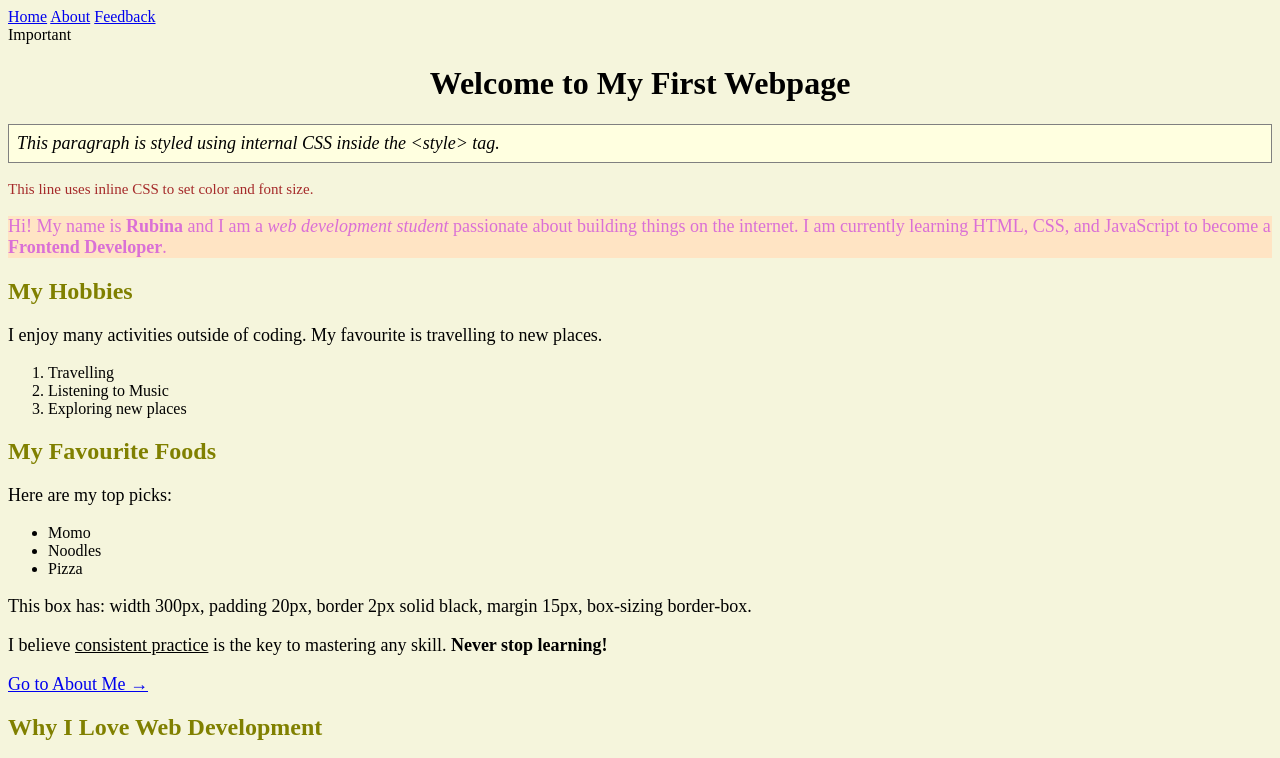
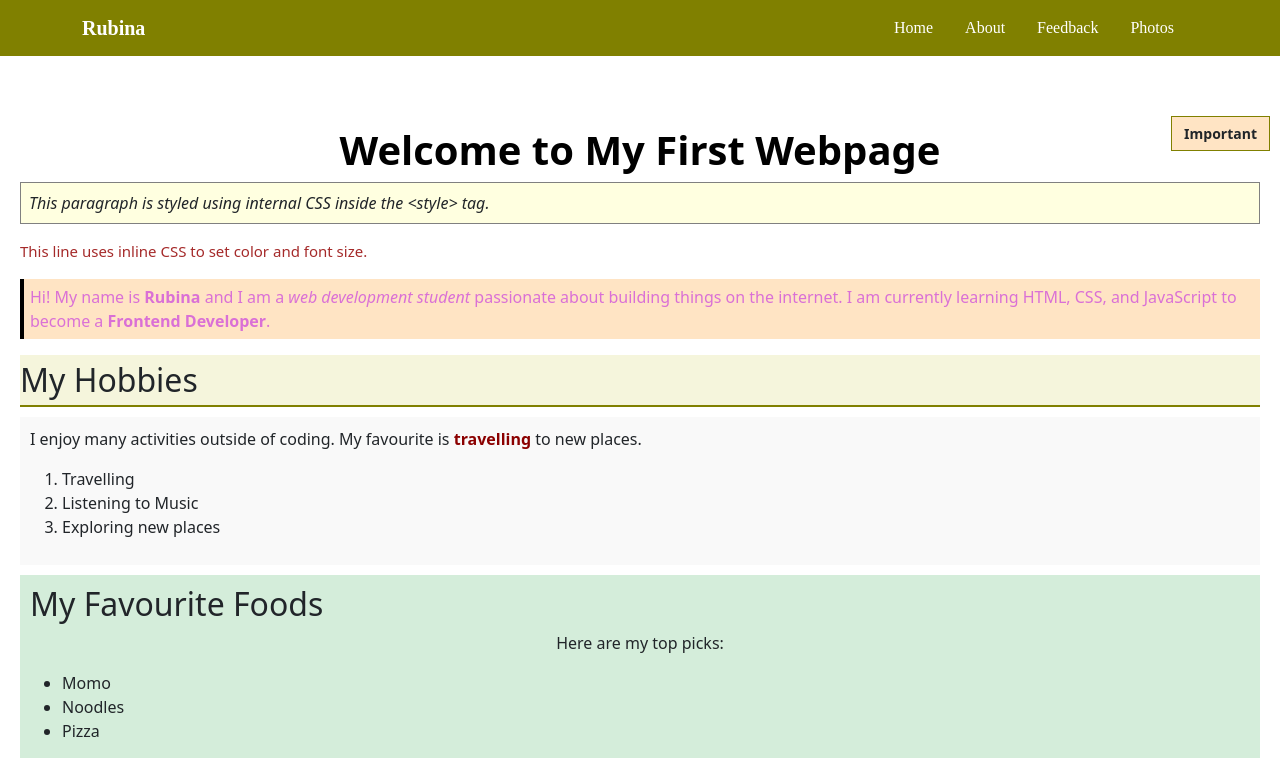
Before and after one commit to rubyna-ai/Web-development, a plain HTML site: page assignment1/index.html in a window 1280 px wide. Shown: the top 758 px of the page. Drawn offline with nearby package versions, Linux system fonts and the light colour scheme.

Commit message:
Add photos page

```diff
--- a/assignment1/index.html
+++ b/assignment1/index.html
@@ -4,6 +4,7 @@
   <meta charset="UTF-8" />
   <meta name="viewport" content="width=device-width, initial-scale=1.0" />
   <link rel="stylesheet" href="style.css"/>
+  <link href="https://cdn.jsdelivr.net/npm/bootstrap@5.3.3/dist/css/bootstrap.min.css" rel="stylesheet"/>
   <title>Welcome to My First Webpage</title>
 
   <style>
@@ -17,11 +18,22 @@
 </head>
 <body>
 
-  <div class="navbar">
-    <a href="index.html">Home</a>
-    <a href="about.html">About</a>
-    <a href="feedback.html">Feedback</a>
-  </div>
+  <nav class="navbar navbar-expand-lg" style="background-color: olive;">
+    <div class="container">
+      <a class="navbar-brand text-white fw-bold" href="index.html">Rubina</a>
+      <button class="navbar-toggler" type="button" data-bs-toggle="collapse" data-bs-target="#navMenu">
+        <span class="navbar-toggler-icon"></span>
+      </button>
+      <div class="collapse navbar-collapse" id="navMenu">
+        <ul class="navbar-nav ms-auto">
+          <li class="nav-item"><a class="nav-link text-white" href="index.html">Home</a></li>
+          <li class="nav-item"><a class="nav-link text-white" href="about.html">About</a></li>
+          <li class="nav-item"><a class="nav-link text-white" href="feedback.html">Feedback</a></li>
+          <li class="nav-item"><a class="nav-link text-white" href="photos.html">Photos</a></li>
+        </ul>
+      </div>
+    </div>
+  </nav>
 
   <div class="main-content">
 
@@ -49,7 +61,6 @@
         <li>Exploring new places</li>
       </ol>
     </div>
-
 
     <div class="colored-section">
       <h2>My Favourite Foods</h2>
@@ -81,5 +92,6 @@
 
   </div>
 
+  <script src="https://cdn.jsdelivr.net/npm/bootstrap@5.3.3/dist/js/bootstrap.bundle.min.js"></script>
 </body>
 </html>
--- a/assignment1/style.css
+++ b/assignment1/style.css
@@ -1,20 +1,161 @@
-body{
+body {
     background-color: beige;
     font-family: 'Times New Roman', Times, serif;
 }
-h1 , h2{
-color: olive;
+
+h1, h2 {
+    color: olive;
 }
-p{
-    font-size: 18px;
+
+p {
+    font-size: 16px;
 }
-.highlight{
+
+.highlight {
     background-color: bisque;
-    color:orchid;
-    border-right: 4px;
+    color: orchid;
+    border-left: 4px solid black;
+    padding: 6px;
 }
-#main-heading{
-    color:black;
+
+#main-heading {
+    color: black;
     text-align: center;
-    font: bold;
+    font-weight: bold;
 }
+
+.text-color {
+    color: darkgreen;
+}
+
+.colored-section {
+    background-color: #d4edda;
+    padding: 10px;
+}
+
+.centered {
+    text-align: center;
+}
+
+.box-demo {
+    width: 300px;
+    padding: 20px;
+    border: 2px solid black;
+    margin: 15px;
+    box-sizing: border-box;
+    background-color: lightyellow;
+}
+
+.content-div {
+    background-color: #f9f9f9;
+    padding: 10px;
+    margin: 10px 0;
+}
+
+.highlight-span {
+    color: darkred;
+    font-weight: bold;
+}
+
+.navbar {
+    position: fixed;
+    top: 0;
+    left: 0;
+    width: 100%;
+    background-color: olive;
+    padding: 10px 20px;
+    box-sizing: border-box;
+    z-index: 999;
+}
+
+.navbar a {
+    color: white;
+    text-decoration: none;
+    margin-right: 16px;
+    font-family: 'Times New Roman', Times, serif;
+}
+
+.navbar a:hover {
+    text-decoration: underline;
+}
+.main-content {
+    position: relative;
+    margin-top: 50px;
+    padding: 20px;
+}
+.important-box {
+    position: absolute;
+    top: 10px;
+    right: 10px;
+    background-color: bisque;
+    border: 1px solid olive;
+    padding: 6px 12px;
+    font-size: 14px;
+    font-weight: bold;
+}
+.sticky-heading {
+    position: sticky;
+    top: 80px;
+    background-color: beige;
+    padding: 6px 0;
+    border-bottom: 2px solid olive;
+}
+/* Bootstrap navbar fix */
+.navbar {
+    position: static;
+    background-color: olive !important;
+}
+
+/* Flexbox Gallery */
+.photos-flex {
+    display: flex;
+    flex-wrap: wrap;
+    gap: 12px;
+    justify-content: center;
+    margin: 20px 0;
+}
+
+.photos-flex img {
+    width: 100%;
+    object-fit: cover;
+    border: 2px solid olive;
+    border-radius: 6px;
+}
+
+@media (min-width: 1025px) {
+    .photos-flex img { width: calc(25% - 12px); }
+}
+
+@media (min-width: 769px) and (max-width: 1024px) {
+    .photos-flex img { width: calc(50% - 12px); }
+}
+
+@media (max-width: 768px) {
+    .photos-flex img { width: 100%; }
+}
+
+/* Grid Gallery */
+.photos-grid {
+    display: grid;
+    gap: 12px;
+    margin: 20px 0;
+}
+
+.photos-grid img {
+    width: 100%;
+    object-fit: cover;
+    border: 2px solid olive;
+    border-radius: 6px;
+}
+
+@media (min-width: 1025px) {
+    .photos-grid { grid-template-columns: repeat(4, 1fr); }
+}
+
+@media (min-width: 769px) and (max-width: 1024px) {
+    .photos-grid { grid-template-columns: repeat(2, 1fr); }
+}
+
+@media (max-width: 768px) {
+    .photos-grid { grid-template-columns: 1fr; }
+}
```
Also changed, not shown: assignment1/about.html (+19 -7 lines), assignment1/feedback.html (+20 -5 lines).
